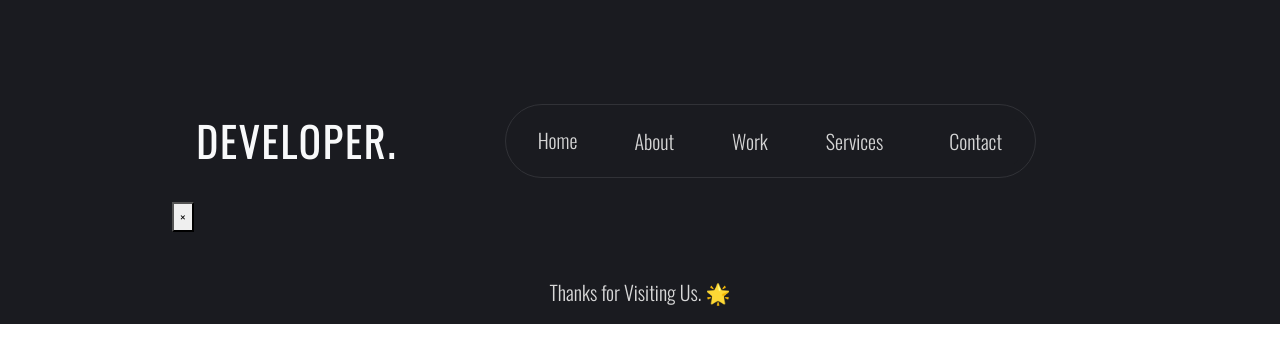
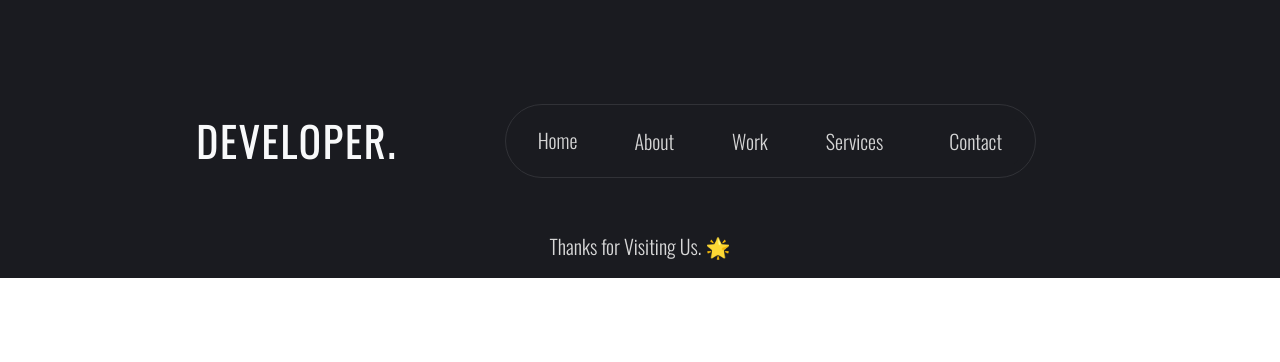
Before and after one commit to Devil-jai/Jai_portfolio, a React (Create React App) app: page /popup in a window 1280 px wide. Shown: the top 362 px of the page. Built offline with nearby package versions, Linux system fonts and the light colour scheme.

Commit message:
delete netflix and matri

```diff
--- a/src/Component/work/Project.jsx
+++ b/src/Component/work/Project.jsx
@@ -1,3 +1,4 @@
+
 import React from 'react';
 import { NavLink } from 'react-router-dom';
 import Heading from '../../components/Heading/Heading';
@@ -19,23 +20,9 @@ const Project = () => {
             <Heading img={project} about="My Work" title="Projects" />
             <div className="container my-5">
                 <div className="row justify-content-center">
-                    <div className="col-4 col-sm-8 outer_div mb-3">
-                        <NavLink to='https://devil-jai.github.io/Matrimonial_Website/' className='card' target='_blank'>
-                            <img src={Matrimonial} class="card-img proj_image height_3 img-fluid" alt="not available" />
-                            <div class="overlay">
-                                <div class="text">Matrimonial Website</div>
-                            </div>
-                        </NavLink>
-                    </div>
 
-                    <div className="col-4 col-sm-8 outer_div mb-3">
-                        <NavLink to='https://6576b22f5345c13bfa843ab7--extraordinary-mermaid-17602b.netlify.app/' className='card' target='_blank'>
-                            <img src={netflix} class="card-img proj_image img-fluid height_3" alt="not available" />
-                            <div class="overlay">
-                                <div class="text">Netflix</div>
-                            </div>
-                        </NavLink>
-                    </div>
+
+
 
                     <div className="col-4 col-sm-8 outer_div mb-3">
                         <NavLink to='https://devil-jai.github.io/Bootstrap-Roberto/' className='card' target='_blank'>
--- a/src/components/Background/Background.jsx
+++ b/src/components/Background/Background.jsx
@@ -9,7 +9,7 @@ import About from '../About/About'
 import { BrowserRouter as Router,Routes,Route } from 'react-router-dom';
 import Contact from '../../Component/Contact/Contact'
 import Project from '../../Component/work/Project'
-import Modal from '../Modal'
+
 
 function Background() {
   return (
@@ -24,7 +24,7 @@ function Background() {
           <Route path="/services" element={<Services/>}></Route>
           <Route path="/contact" element={<Contact  />}></Route>
           <Route path="/work" element={<Project  />}></Route>
-          <Route path="/popup" element={<Modal  />}></Route>
+
         </Routes>
       <Footer/>
       </Router>
--- a/src/components/Modal.css
+++ /dev/null
@@ -1,27 +0,0 @@
-.popup-bar {
-    position: fixed;
-    top: 0;
-    left: 0;
-    width: 100%;
-    background: #333;
-    color: #fff;
-    padding: 10px;
-    text-align: center;
-  }
-
-  .popup-bar.success {
-    background: #4CAF50;
-  }
-
-  .popup-bar.error {
-    background: #F44336;
-  }
-
-  .popup-bar button {
-    background: transparent;
-    border: none;
-    color: inherit;
-    font-size: 18px;
-    cursor: pointer;
-    float: right;
-  }
--- a/src/components/Modal.js
+++ /dev/null
@@ -1,20 +0,0 @@
-import React, { useState } from 'react';
-
-function PopupBar({ message, type }) {
-  const [isOpen, setIsOpen] = useState(true);
-
-  const closeBar = () => {
-    setIsOpen(false);
-  };
-
-  return (
-    isOpen && (
-      <div className={`popup-bar ${type}`}>
-        <p>{message}</p>
-        <button onClick={closeBar}>&times;</button>
-      </div>
-    )
-  );
-}
-
-export default PopupBar;
```
Also changed, not shown: src/components/ShowModal.jsx (deleted, +0 -29 lines).
